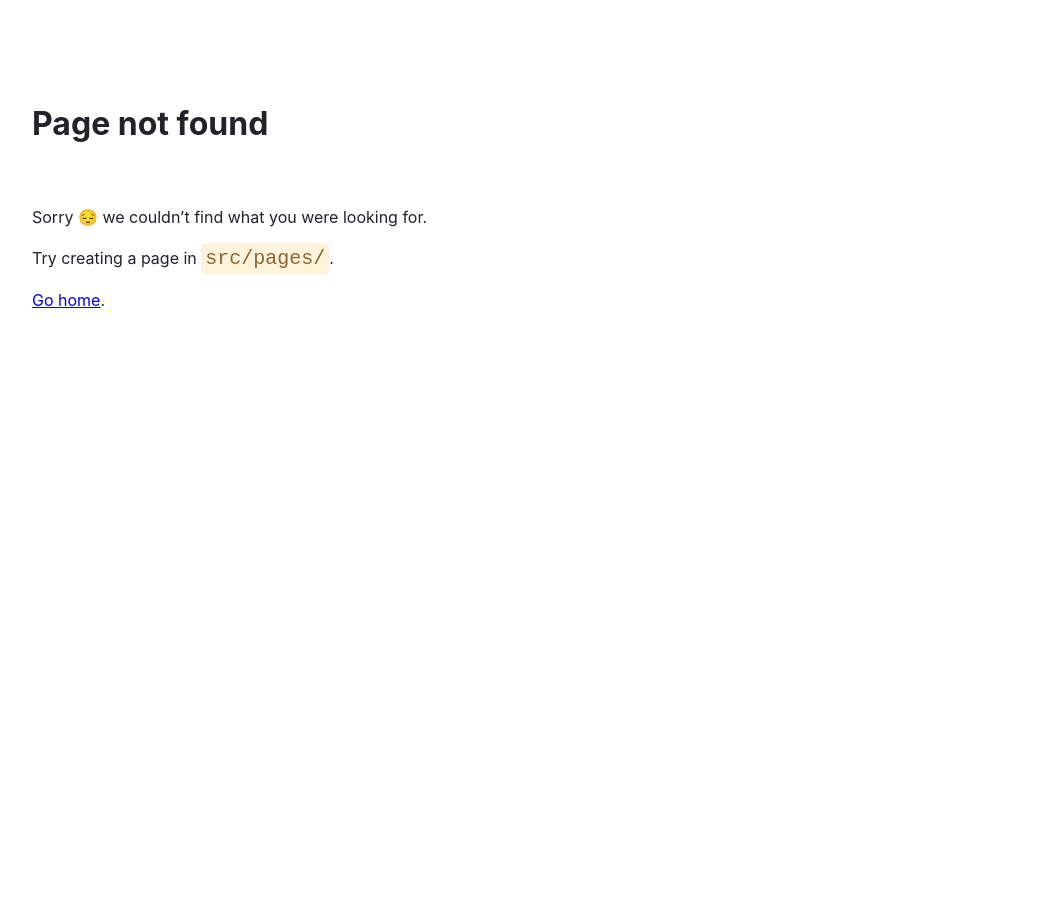
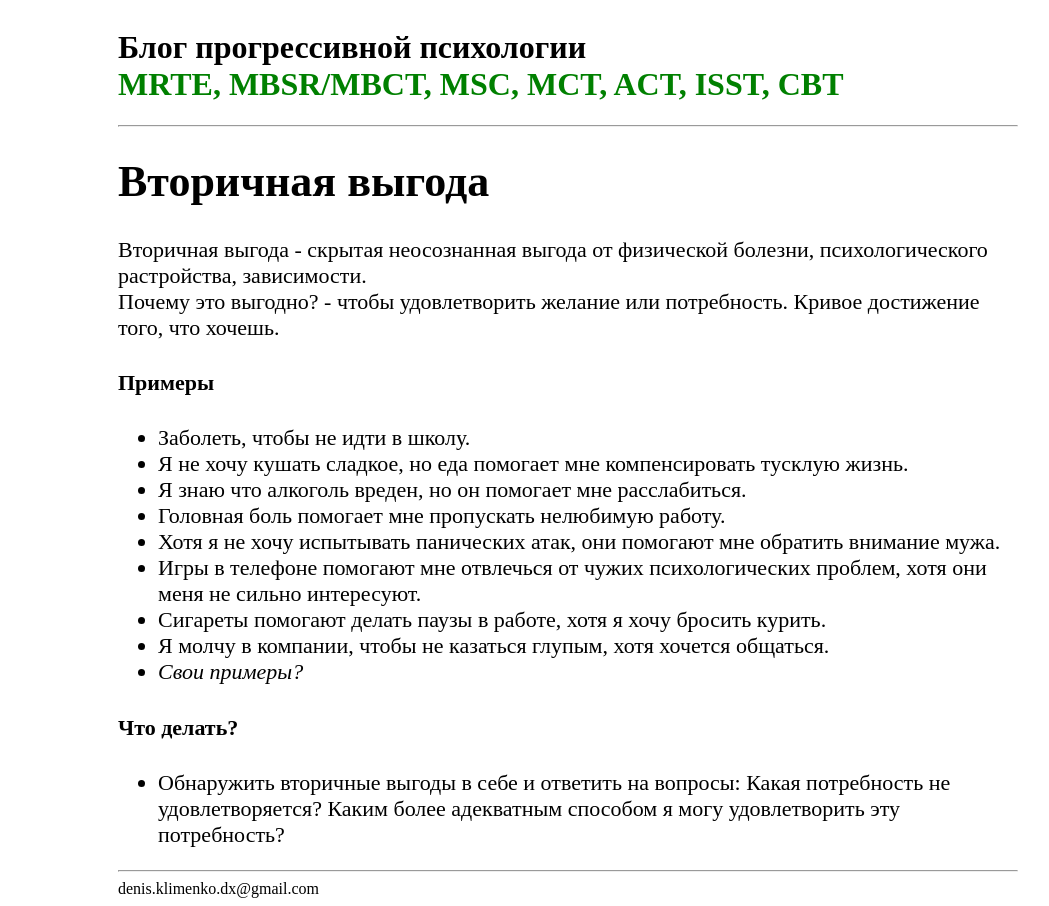
Before and after one commit to progsmile/progsmile.github.io, a Gatsby site: page /articles/secondary-gain in a window 1280 px wide. Before the commit this address had no page. Shown: the whole page, without its empty margins (72-1121 px from the left). Before the commit the page ends 800 px from the top, so only its background shows below. Built offline with nearby package versions, Linux system fonts and the light colour scheme; Gatsby itself is replaced by a stand-in of ours.

Commit message:
add secondary gain page

```diff
--- a/src/pages/articles/inner-trigger.js
+++ b/src/pages/articles/inner-trigger.js
@@ -15,7 +15,7 @@ const InnerTriggerPage = () => {
             </ul>
           </p>
           <p>
-            Пруфф <br />
+            <h4>Пруфф</h4>
 
             <iframe width="560" title="1" height="315" src="https://www.youtube.com/embed/18Dxdp16Xgc" allow="accelerometer; encrypted-media; gyroscope; picture-in-picture" frameBorder="0" allowFullScreen />
             <iframe width="560" title="2" height="315" src="https://www.youtube.com/embed/pv1ssNXLoxE" allow="accelerometer; encrypted-media; gyroscope; picture-in-picture" frameBorder="0" allowFullScreen />
--- /dev/null
+++ b/src/pages/articles/secondary-gain.js
@@ -0,0 +1,40 @@
+import * as React from "react"
+import Layout from "../../components/layout"
+
+
+const SecondaryGainPage = () => {
+  return (
+    <Layout>
+      <main>
+        <h1>Вторичная выгода</h1>
+          <p>
+            Вторичная выгода - скрытая неосознанная выгода от физической болезни, психологического растройства, зависимости. <br />
+            Почему это выгодно? - чтобы удовлетворить желание или потребность. Кривое достижение того, что хочешь.
+
+            <h4>Примеры</h4>
+            <ul>
+              <li>Заболеть, чтобы не идти в школу.</li>
+              <li>Я не хочу кушать сладкое, но еда помогает мне компенсировать тусклую жизнь.</li>
+              <li>Я знаю что алкоголь вреден, но он помогает мне расслабиться.</li>
+              <li>Головная боль помогает мне пропускать нелюбимую работу.</li>
+              <li>Хотя я не хочу испытывать панических атак, они помогают мне обратить внимание мужа.</li>
+              <li>Игры в телефоне помогают мне отвлечься от чужих психологических проблем, хотя они меня не сильно интересуют.</li>
+              <li>Сигареты помогают делать паузы в работе, хотя я хочу бросить курить.</li>
+              <li>Я молчу в компании, чтобы не казаться глупым, хотя хочется общаться.</li>
+              <li><i>Свои примеры?</i></li>
+            </ul>
+          </p>
+
+          <p>
+            <h4>Что делать?</h4>
+            <ul>
+              <li>Обнаружить вторичные выгоды в себе и ответить на вопросы: Какая потребность не удовлетворяется? Каким более адекватным способом я могу удовлетворить эту потребность?</li>
+            </ul>
+          </p>
+
+      </main>
+    </Layout>
+  )
+}
+
+export default SecondaryGainPage;
--- a/src/pages/index.js
+++ b/src/pages/index.js
@@ -11,6 +11,7 @@ const IndexPage = () => {
 
         <h3>Все статьи</h3>
         <ul>
+          <li><a href={'/articles/secondary-gain'}>Вторичная выгода</a></li>
           <li><a href={'/articles/cognitive-bias'}>Когнитивные искажения</a></li>
           <li><a href={'/articles/theory-of-mind'}>Theory of Mind (ToM) / чтение мыслей, чувств / интуиция</a></li>
           <li><a href={'/articles/inner-trigger'}>Триггер - только внутренний</a></li>
```
